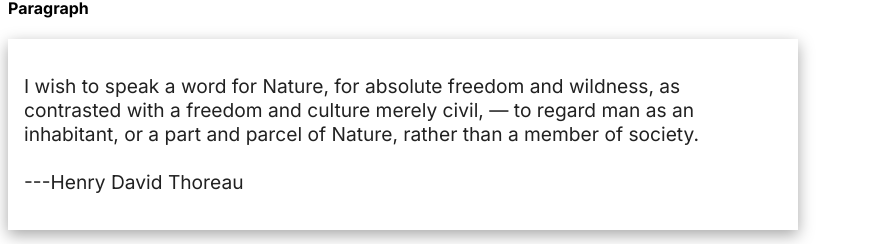
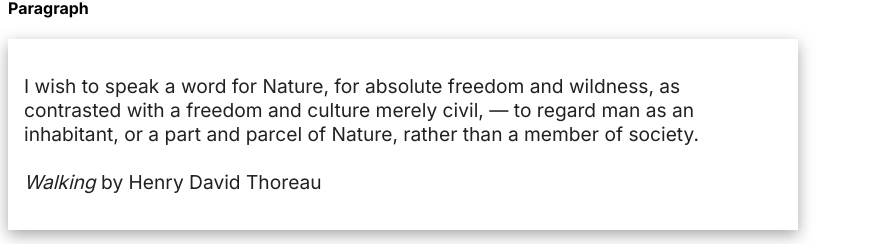
Before and after one commit to arunkumar413/serene-UI, a React (Create React App) app: page / in a window 1280 px wide. Shown: the part 1758-2002 px from the top of the page, without its empty margins (0-891 px from the left). Built offline with nearby package versions, Linux system fonts and the light colour scheme.

Commit message:
1 file modified

```diff
--- a/src/App.js
+++ b/src/App.js
@@ -212,7 +212,7 @@ export default function App() {
           as contrasted with a freedom and culture merely civil, — to regard man
           as an inhabitant, or a part and parcel of Nature, rather than a member
           of society. <br /> <br />
-          ---Henry David Thoreau
+          <cite> Walking </cite> by Henry David Thoreau
         </p>
       </div>
 
```
